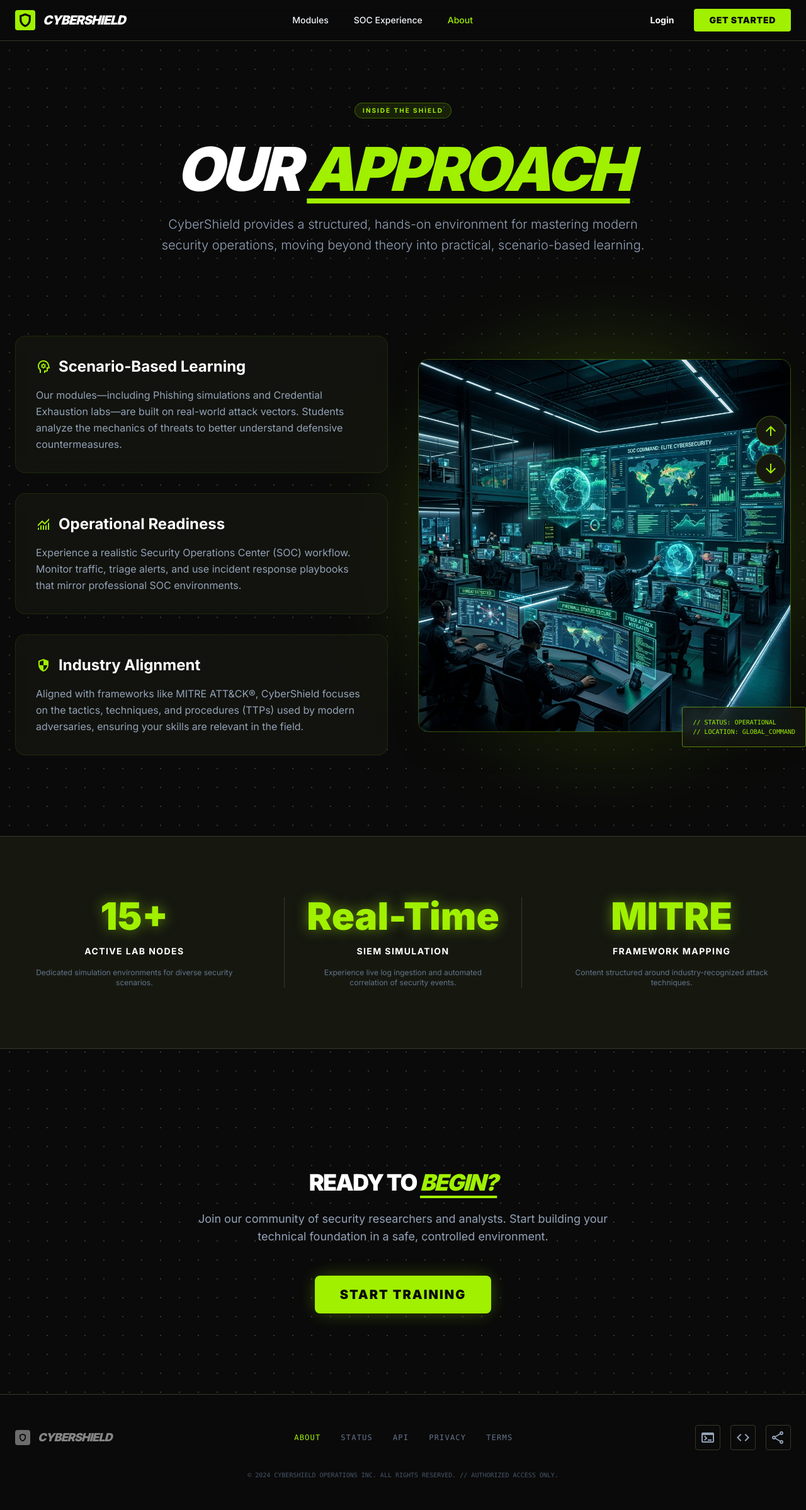
After one commit to kashifkhanamv123-cmd/CyberShield, a PHP site: page /about.php in a window 1280 px wide. The commit adds this page. Shown: the whole page at 63% size. Run offline with PHP 8.4, Linux system fonts and the light colour scheme; some libraries are stand-ins or nearby versions.

Commit message:
about page

```diff
--- /dev/null
+++ b/about.php
@@ -0,0 +1,230 @@
+<?php
+require_once __DIR__ . '/config/session.php';
+?>
+<!DOCTYPE html>
+<html class="dark" lang="en">
+
+<head>
+    <meta charset="utf-8" />
+    <meta content="width=device-width, initial-scale=1.0" name="viewport" />
+    <title>About CyberShield | Our Mission & Core Features</title>
+    <script src="https://cdn.tailwindcss.com?plugins=forms,container-queries"></script>
+    <link href="https://fonts.googleapis.com/css2?family=Inter:wght@300;400;500;600;700;800;900&amp;display=swap" rel="stylesheet" />
+    <link href="https://fonts.googleapis.com/css2?family=Material+Symbols+Outlined:wght,FILL@100..700,0..1&amp;display=swap" rel="stylesheet" />
+    <script id="tailwind-config">
+        tailwind.config = {
+            darkMode: "class",
+            theme: {
+                extend: {
+                    colors: {
+                        "primary": "#a0f000",
+                        "background-light": "#f7f8f5",
+                        "background-dark": "#0a0a0a",
+                        "surface-dark": "#161810",
+                        "border-dark": "#343a27",
+                    },
+                    fontFamily: {
+                        "display": ["Inter", "sans-serif"],
+                        "mono": ["ui-monospace", "SFMono-Regular", "Menlo", "Monaco", "Consolas", "Liberation Mono", "Courier New", "monospace"]
+                    },
+                },
+            },
+        }
+    </script>
+    <style>
+        .grid-pattern {
+            background-image: radial-gradient(circle, #343a27 1px, transparent 1px);
+            background-size: 30px 30px;
+        }
+        .glass-card {
+            background: rgba(22, 24, 16, 0.7);
+            backdrop-filter: blur(12px);
+            border: 1px solid rgba(160, 240, 0, 0.1);
+        }
+        .glow-text {
+            text-shadow: 0 0 20px rgba(160, 240, 0, 0.5);
+        }
+    </style>
+</head>
+
+<body class="bg-background-dark font-display text-slate-100 selection:bg-primary selection:text-background-dark overflow-x-hidden">
+    <!-- Sticky Navigation -->
+    <nav class="sticky top-0 z-50 w-full border-b border-border-dark bg-background-dark/80 backdrop-blur-md">
+        <div class="max-w-7xl mx-auto px-6 h-16 flex items-center justify-between">
+            <div class="flex items-center gap-3">
+                <div class="size-8 bg-primary rounded flex items-center justify-center">
+                    <span class="material-symbols-outlined text-background-dark font-bold">shield</span>
+                </div>
+                <a href="index.php" class="text-xl font-black tracking-tighter text-white uppercase italic">
+                    CyberShield
+                </a>
+            </div>
+            <div class="hidden md:flex items-center gap-10">
+                <a class="text-sm font-medium hover:text-primary transition-colors" href="index.php#modules">
+                    Modules
+                </a>
+                <a class="text-sm font-medium hover:text-primary transition-colors" href="index.php#soc">
+                    SOC Experience
+                </a>
+                <a class="text-sm font-medium text-primary transition-colors" href="about.php">
+                    About
+                </a>
+            </div>
+            <div class="flex items-center gap-4">
+                <?php if (isset($_SESSION['user_id'])): ?>
+                    <a href="dashboard/dashboard.php" class="bg-primary text-background-dark text-sm font-black px-6 py-2 rounded uppercase tracking-wider hover:brightness-110 transition-all">
+                        Dashboard
+                    </a>
+                <?php else: ?>
+                    <a href="auth/login.php" class="text-sm font-bold text-white hover:text-primary px-4 py-2 transition-colors">
+                        Login
+                    </a>
+                    <a href="auth/register.php" class="bg-primary text-background-dark text-sm font-black px-6 py-2 rounded uppercase tracking-wider hover:brightness-110 transition-all">
+                        Get Started
+                    </a>
+                <?php endif; ?>
+            </div>
+        </div>
+    </nav>
+
+    <main class="relative grid-pattern min-h-screen">
+        <!-- Hero Section -->
+        <section class="max-w-7xl mx-auto px-6 pt-24 pb-16 text-center">
+            <div class="inline-flex items-center gap-2 px-3 py-1 rounded-full border border-primary/30 bg-primary/10 text-primary text-[10px] font-bold uppercase tracking-[0.2em] mb-8">
+                Inside the Shield
+            </div>
+            <h1 class="text-5xl md:text-8xl font-black text-white leading-none tracking-tighter mb-6 uppercase italic">
+                Our <span class="text-primary italic underline decoration-8 underline-offset-[12px]">Approach</span>
+            </h1>
+            <p class="text-xl text-slate-400 max-w-3xl mx-auto font-light leading-relaxed">
+                CyberShield provides a structured, hands-on environment for mastering modern security operations, moving beyond theory into practical, scenario-based learning.
+            </p>
+        </section>
+
+        <!-- Content Grid -->
+        <section class="max-w-7xl mx-auto px-6 py-16 grid grid-cols-1 lg:grid-cols-2 gap-12 items-center">
+            <div class="space-y-8">
+                <div class="glass-card p-8 rounded-2xl">
+                    <h3 class="text-2xl font-bold text-white mb-4 flex items-center gap-3">
+                        <span class="material-symbols-outlined text-primary">psychology</span>
+                        Scenario-Based Learning
+                    </h3>
+                    <p class="text-slate-400 leading-relaxed">
+                        Our modules—including Phishing simulations and Credential Exhaustion labs—are built on real-world attack vectors. Students analyze the mechanics of threats to better understand defensive countermeasures.
+                    </p>
+                </div>
+                <div class="glass-card p-8 rounded-2xl">
+                    <h3 class="text-2xl font-bold text-white mb-4 flex items-center gap-3">
+                        <span class="material-symbols-outlined text-primary">monitoring</span>
+                        Operational Readiness
+                    </h3>
+                    <p class="text-slate-400 leading-relaxed">
+                        Experience a realistic Security Operations Center (SOC) workflow. Monitor traffic, triage alerts, and use incident response playbooks that mirror professional SOC environments.
+                    </p>
+                </div>
+                <div class="glass-card p-8 rounded-2xl">
+                    <h3 class="text-2xl font-bold text-white mb-4 flex items-center gap-3">
+                        <span class="material-symbols-outlined text-primary">security</span>
+                        Industry Alignment
+                    </h3>
+                    <p class="text-slate-400 leading-relaxed">
+                        Aligned with frameworks like MITRE ATT&CK®, CyberShield focuses on the tactics, techniques, and procedures (TTPs) used by modern adversaries, ensuring your skills are relevant in the field.
+                    </p>
+                </div>
+            </div>
+            <div class="relative">
+                <div class="absolute inset-0 bg-primary/20 blur-[80px] -z-10 rounded-full"></div>
+                <img src="assets/images/cyber_ops_center_1777253856025.png" alt="Cyber Operations Center" class="rounded-2xl border border-primary/30 shadow-2xl glow-shield hover:scale-[1.02] transition-transform duration-700">
+                <div class="absolute -bottom-6 -right-6 glass-card p-4 rounded border border-primary/50 font-mono text-[10px] text-primary">
+                    <p>// STATUS: OPERATIONAL</p>
+                    <p>// LOCATION: GLOBAL_COMMAND</p>
+                </div>
+            </div>
+        </section>
+
+        <!-- Stats/Features Section -->
+        <section class="bg-surface-dark border-y border-border-dark py-24 my-16">
+            <div class="max-w-7xl mx-auto px-6">
+                <div class="grid grid-cols-1 md:grid-cols-3 gap-12">
+                    <div class="text-center space-y-4">
+                        <div class="text-6xl font-black text-primary glow-text">15+</div>
+                        <p class="text-white font-bold uppercase tracking-widest text-sm">Active Lab Nodes</p>
+                        <p class="text-slate-500 text-xs px-8">Dedicated simulation environments for diverse security scenarios.</p>
+                    </div>
+                    <div class="text-center space-y-4 border-x border-border-dark">
+                        <div class="text-6xl font-black text-primary glow-text">Real-Time</div>
+                        <p class="text-white font-bold uppercase tracking-widest text-sm">SIEM Simulation</p>
+                        <p class="text-slate-500 text-xs px-8">Experience live log ingestion and automated correlation of security events.</p>
+                    </div>
+                    <div class="text-center space-y-4">
+                        <div class="text-6xl font-black text-primary glow-text">MITRE</div>
+                        <p class="text-white font-bold uppercase tracking-widest text-sm">Framework Mapping</p>
+                        <p class="text-slate-500 text-xs px-8">Content structured around industry-recognized attack techniques.</p>
+                    </div>
+                </div>
+            </div>
+        </section>
+
+        <!-- CTA Section -->
+        <section class="max-w-4xl mx-auto px-6 py-32 text-center">
+            <h3 class="text-4xl font-black text-white uppercase mb-6 tracking-tighter">Ready to <span class="text-primary italic underline decoration-4 underline-offset-8">Begin?</span></h3>
+            <p class="text-slate-400 text-lg mb-12 max-w-2xl mx-auto">
+                Join our community of security researchers and analysts. Start building your technical foundation in a safe, controlled environment.
+            </p>
+            <div class="flex flex-col sm:flex-row items-center justify-center gap-4">
+                <?php if (isset($_SESSION['user_id'])): ?>
+                    <a href="dashboard/dashboard.php" class="bg-primary text-background-dark font-black px-10 py-4 rounded-lg uppercase tracking-widest text-xl shadow-[0_0_30px_-5px_rgba(160,240,0,0.4)] hover:scale-105 transition-all inline-block hover:brightness-110">
+                        Enter Lab Dashboard
+                    </a>
+                <?php else: ?>
+                    <a href="auth/register.php" class="bg-primary text-background-dark font-black px-10 py-4 rounded-lg uppercase tracking-widest text-xl shadow-[0_0_30px_-5px_rgba(160,240,0,0.4)] hover:scale-105 transition-all inline-block hover:brightness-110">
+                        Start Training
+                    </a>
+                <?php endif; ?>
+            </div>
+        </section>
+    </main>
+
+    <!-- Footer -->
+    <footer class="bg-background-dark border-t border-border-dark py-12">
+        <div class="max-w-7xl mx-auto px-6 flex flex-col md:flex-row justify-between items-center gap-8">
+            <div class="flex items-center gap-3 grayscale opacity-50 hover:grayscale-0 hover:opacity-100 transition-all">
+                <div class="size-6 bg-primary rounded flex items-center justify-center">
+                    <span class="material-symbols-outlined text-background-dark text-sm font-bold">shield</span>
+                </div>
+                <h1 class="text-lg font-black tracking-tighter text-white uppercase italic">CyberShield</h1>
+            </div>
+            <div class="flex gap-8 text-slate-500 text-xs font-mono uppercase tracking-widest">
+                <a class="text-primary" href="about.php">About</a>
+                <a class="hover:text-primary" href="javascript:void(0)" onclick="return false;">Status</a>
+                <a class="hover:text-primary" href="javascript:void(0)" onclick="return false;">API</a>
+                <a class="hover:text-primary" href="javascript:void(0)" onclick="return false;">Privacy</a>
+                <a class="hover:text-primary" href="javascript:void(0)" onclick="return false;">Terms</a>
+            </div>
+            <div class="flex gap-4">
+                <a class="size-10 rounded border border-border-dark flex items-center justify-center text-slate-400 hover:border-primary hover:text-primary transition-all" href="javascript:void(0)" onclick="alert('Accessing secure terminal... [RESTRICTED]');">
+                    <span class="material-symbols-outlined">terminal</span>
+                </a>
+                <a class="size-10 rounded border border-border-dark flex items-center justify-center text-slate-400 hover:border-primary hover:text-primary transition-all" href="javascript:void(0)" onclick="alert('Source code repository access required.');">
+                    <span class="material-symbols-outlined">code</span>
+                </a>
+                <button onclick="navigator.clipboard.writeText(window.location.href); alert('CyberShield project link copied to clipboard!');" class="size-10 rounded border border-border-dark flex items-center justify-center text-slate-400 hover:border-primary hover:text-primary transition-all" title="Share Project">
+                    <span class="material-symbols-outlined">share</span>
+                </button>
+            </div>
+        </div>
+        <div class="mt-8 text-center text-slate-600 text-[10px] font-mono">
+            © 2024 CYBERSHIELD OPERATIONS INC. ALL RIGHTS RESERVED. // AUTHORIZED ACCESS ONLY.
+        </div>
+    </footer>
+    <!-- Scroll Buttons -->
+    <div class="fixed bottom-8 right-8 flex flex-col gap-3 z-[100]">
+        <button onclick="window.scrollTo({top: 0, behavior: 'smooth'})" class="size-12 rounded-full bg-surface-dark border border-primary/30 text-primary flex items-center justify-center hover:bg-primary hover:text-background-dark transition-all shadow-glow group">
+            <span class="material-symbols-outlined group-hover:animate-bounce">arrow_upward</span>
+        </button>
+        <button onclick="window.scrollTo({top: document.body.scrollHeight, behavior: 'smooth'})" class="size-12 rounded-full bg-surface-dark border border-primary/30 text-primary flex items-center justify-center hover:bg-primary hover:text-background-dark transition-all shadow-glow group">
+            <span class="material-symbols-outlined group-hover:animate-bounce">arrow_downward</span>
+        </button>
+    </div>
+</body>
+</html>
```
Also changed, not shown: index.php (+16 -12 lines), assets/images/cyber_ops_center_1777253856025.png (added), uploads/profiles/user_3_1776663366.jpeg (added), 1 other file.
